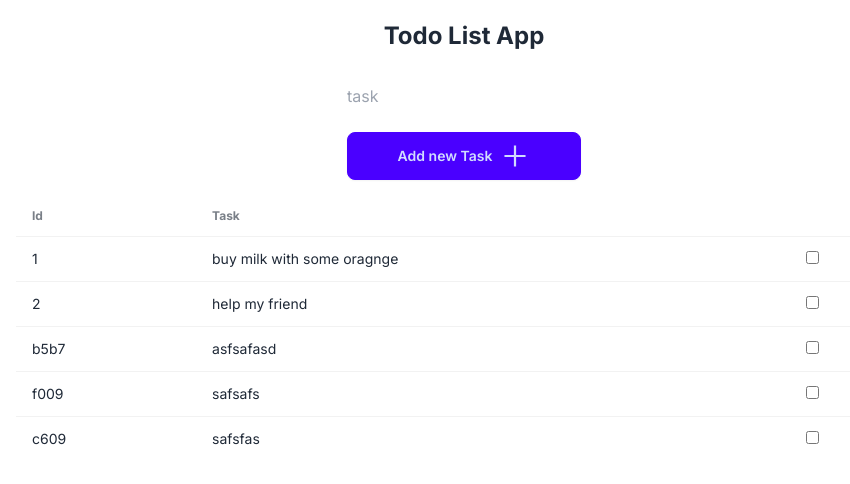
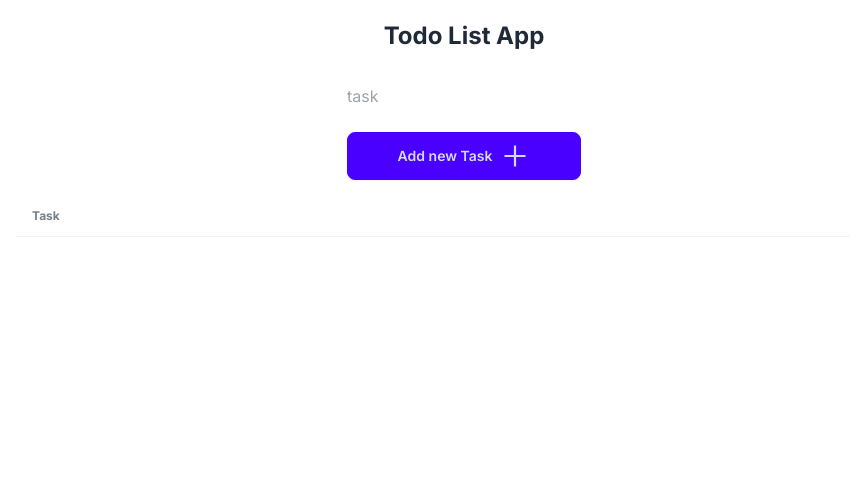
Before and after one commit to dipinder2/NextTodo, a Next.js app: page / in a window 1280 px wide. Shown: the top 484 px of the page, without its empty margins (176-1026 px from the left). Built offline with nearby package versions, Linux system fonts and the light colour scheme; data requests are answered from the project's data file.

Commit message:
added delete functionailty

```diff
--- a/apis/api.js
+++ b/apis/api.js
@@ -7,7 +7,7 @@ export const getAllTodos = async () =>{
 }
 
 export const addTodo = async (todo) =>{
-    try{
+
     fetch(`${baseUrl}/tasks`,{
         method: "POST",
         body: JSON.stringify(todo),
@@ -15,12 +15,16 @@ export const addTodo = async (todo) =>{
         {
             "Content-Type": "application/json"
         }
-        }).then()
-        .catch(error=>res.json({"err":"401"}))
-    }catch(e){
-        res.status(401).send({"err":e.message})
+    }).then(newItem=>res.json(newItem))
+    .catch(error=>res.json({"err":"err"}))
 }
+export const deleteTodo = async (id) =>{
 
-    const newTodo = await res.json()
-    return newTodo
+    fetch(`${baseUrl}/tasks/${id}`,{
+        method: "DELETE",
+        headers:
+        {
+            "Content-Type": "application/json"
         }
+    })
+}
--- a/data/todos.json
+++ b/data/todos.json
@@ -1,24 +1,3 @@
 {
-  "tasks": [
-    {
-      "id": "1",
-      "text": "buy milk with some oragnge"
-    },
-    {
-      "id": "2",
-      "text": "help my friend"
-    },
-    {
-      "id": "b5b7",
-      "text": "asfsafasd"
-    },
-    {
-      "id": "f009",
-      "text": "safsafs"
-    },
-    {
-      "id": "c609",
-      "text": "safsfas"
-    }
-  ]
+  "tasks": []
 }
--- a/src/app/_components/AddTask.jsx
+++ b/src/app/_components/AddTask.jsx
@@ -3,11 +3,13 @@ import { AiOutlinePlus } from "react-icons/ai";
 import { useState } from "react";
 import { addTodo } from "../../../apis/api";
 import { v4 as uuidv4 } from 'uuid';
+import { useRouter } from "next/navigation";
 
 export default function AddTask() {
     const [task,setTask] = useState({
       text:""
     })
+    const Router = useRouter()
    function handleChange(e){
       e.preventDefault()
       const {name,value} = e.target
@@ -16,15 +18,18 @@ export default function AddTask() {
     }
     async function handleSubmit(e){
       e.preventDefault()
-      await setTask({...task, ["id"]:uuidv4()})
-      console.log(task)
+      let id = await uuidv4().toString()
+      if(task.text=="")return
+      await setTask({...task, ["id"]:id})
       addTodo(task)
+      setTask({text:""})
+      Router.refresh()
       return
     }
     return (
       <div className={`max-w-4xl mx-auto mt-4 `}>
         <form>
-          <input name="text" size="20" placeholder="task" onChange={e=>handleChange(e)} type="text"/>
+          <input name="text" size="20" value={task.text} placeholder="task" onChange={e=>handleChange(e)} type="text"/>
         </form>
 <br/>
        <button onClick={handleSubmit} className="btn btn-primary w-full">
--- a/src/app/_components/Task.js
+++ b/src/app/_components/Task.js
@@ -1,7 +1,21 @@
-export default function Task({task}){
+'use client'
+import { useState } from "react";
+import { deleteTodo } from "../../../apis/api"
+import { useRouter } from "next/navigation";
+export default async function Task({task}){
+  const Router = useRouter()
+  const [checked,setChecked] = useState(false)
+  async function handleDelete(e){
+    e.preventDefault()
+    deleteTodo(task.id)
+    await setChecked(true)
+    console.log(checked)
+    Router.refresh()
+  }
+
+
     return (<tr key={task.id}>
-        <td>{task.id}</td>
         <td>{task.text}</td>
-        <td><input type="checkbox"/></td>
+        <td><input type="checkbox" checked={checked} onChange={handleDelete}/></td>
       </tr>)
 }
--- a/src/app/_components/TodoList.jsx
+++ b/src/app/_components/TodoList.jsx
@@ -8,8 +8,8 @@ export default function TodoList({tasks}) {
                 {/* head */}
                 <thead>
                   <tr>
-                    <th>Id</th>
                     <th>Task</th>
+                    <th></th>
                   </tr>
                 </thead>
                 <tbody>
```
Lines whose indentation alone changed are shown as unchanged.
